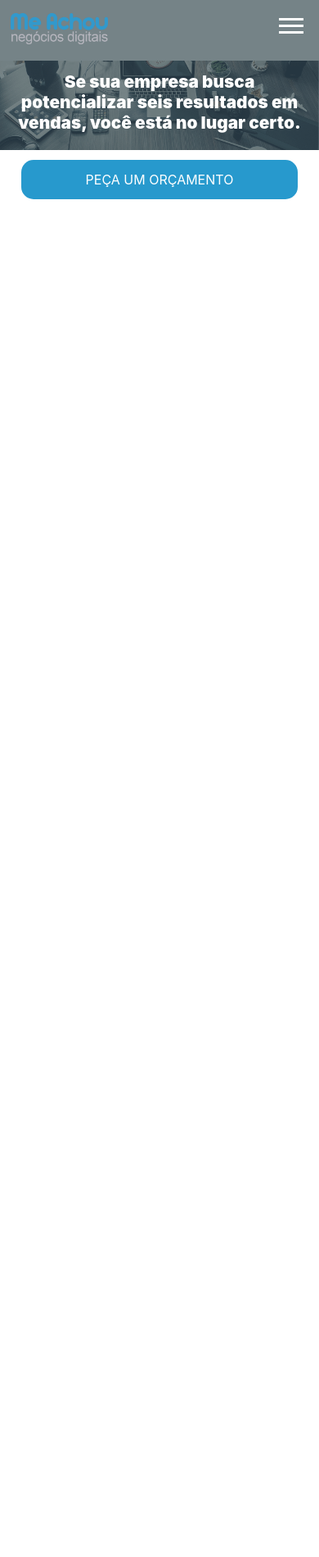
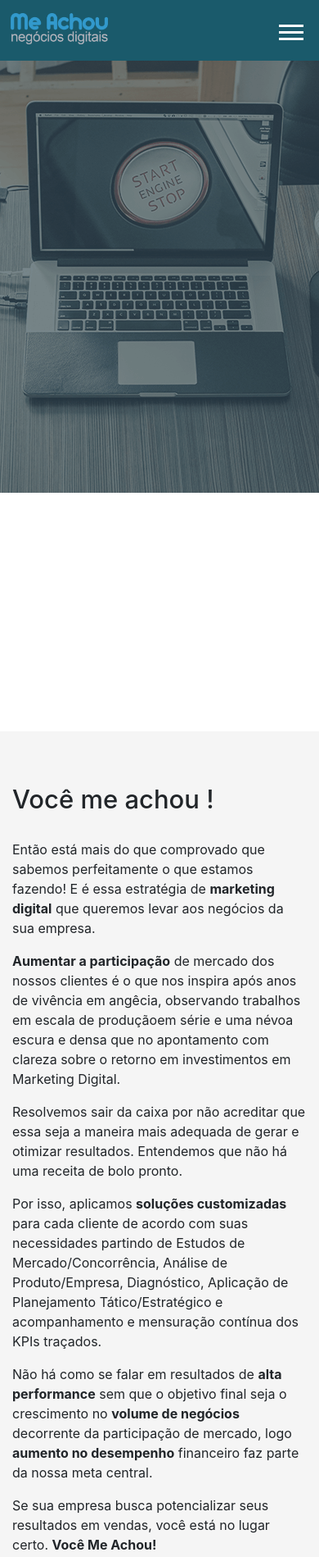
Before and after one commit to wilsonafs/meachou, a plain HTML site: page index.html in a window 390 px wide. Shown: the whole page at 82% size. Before the commit the page ends 844 px from the top, so only its background shows below. Drawn offline with Linux system fonts and the light colour scheme.

Commit message:
adicionando texto

```diff
--- a/css/main.css
+++ b/css/main.css
@@ -1,12 +1,10 @@
-@media only screen and (min-width: 320px) {
-    .sd-header {
-        background: #758387;
-    }
+.bg-home {
+    background: #fff url(../images/bg-header.png) no-repeat top center;
 }
 
-@media only screen and (min-width: 1170px) {
-    .sd-header {
-        background: rgba(17, 45, 53, 0.6);
+@media only screen and (min-width: 1170px){
+    .bg-home {
+        background-size: 100%;
     }
 }
 
@@ -20,6 +18,26 @@
     -webkit-transition: all .15s ease 0s;
     transition: all .15s ease 0s;
     position: fixed;
+}
+
+@media only screen and (min-width: 320px) {
+    .sd-header {
+        background: #1a5a6b;
+    }
+}
+
+@media only screen and (min-width: 1170px) {
+    .sd-header {
+        background: rgba(17, 45, 53, 0.6);
+    }
+}
+
+.container {
+    width: 100%;
+    padding-right: 15px;
+    padding-left: 15px;
+    margin-right: auto;
+    margin-left: auto;
 }
 
 @media (min-width: 576px) {
@@ -46,22 +64,21 @@
     }
 }
 
-.container {
-    width: 100%;
-    padding: 0 15px;
-    margin: 0 auto;
-}
-
 .row {
+    display: -webkit-box;
+    display: -ms-flexbox;
     display: flex;
+    -ms-flex-wrap: wrap;
     flex-wrap: wrap;
+    margin-right: -15px;
+    margin-left: -15px;
 }
 
 @media only screen and (min-width: 320px) {
     .sd-header #b {
         position: absolute;
         right: 5%;
-        top: 30%;
+        top: 30px;
         width: 30px;
         height: 30px;
         display: block;
@@ -84,6 +101,20 @@
     }
 }
 
+.sd-header .logo {
+    background-image: url(../images/logo.png);
+    background-repeat: no-repeat;
+    display: inline-block;
+    background-size: 100%;
+}
+
+.sd-img-replace {
+    display: inline-block;
+    overflow: hidden;
+    text-indent: 100%;
+    white-space: nowrap;
+}
+
 @media only screen and (min-width: 320px) {
     .sd-header .logo {
         width: 119px;
@@ -94,28 +125,16 @@
 
 @media only screen and (min-width: 1170px) {
     .sd-header .logo {
-        width: 150px;
+        width: 160px;
         height: 53px;
+        margin-top: 3px;
     }
 }
 
-.sd-header .logo {
-    background-image: url(../images/logo.png);
-    background-repeat: no-repeat;
-    display: inline-block;
-    background-size: 100%;
+@media (min-width: 768px) {
+    .ml-md-auto, .mx-md-auto {
+        margin-left: auto!important;
     }
-
-.sd-img-replace {
-    display: inline;
-    overflow: hidden;
-    text-indent: 100%;
-    white-space: nowrap;
-}
-
-a {
-    color: #555;
-    text-decoration: none;
 }
 
 @media only screen and (min-width: 320px) {
@@ -128,17 +147,11 @@ a {
 
 @media only screen and (min-width: 1170px) {
     .sd-header .menu {
-        display: block;
         float: right;
         margin-top: 1em;
         padding: 0;
+        display: block;
         width: auto;
-    }
-}
-
-@media (min-width: 768px) {
-    .ml-md-auto, .mx-md-auto {
-        margin-left: auto !important;
     }
 }
 
@@ -153,12 +166,14 @@ a {
     .sd-header .menu li a {
         display: block;
         color: #fff;
-    }
-}
-
-@media only screen and (min-width: 1170px) {
-    .sd-header .menu li a:hover, .sd-header .menu li a.active {
-        border-bottom: 1px solid #2799cd;
+        font-family: "titillium_weblight",sans-serif;
+        letter-spacing: 0.188em;
+        text-transform: uppercase;
+        font-size: 16px;
+        font-size: 1rem;
+        text-decoration: none;
+        text-align: center;
+        padding-bottom: 1.563em;
     }
 }
 
@@ -183,9 +198,10 @@ a {
     }
 }
 
-.bg-home {
-    background: #fff url(../images/bg-header.png) no-repeat top center;
-    background-size: 100%;
+@media only screen and (min-width: 1170px) {
+    .sd-header .menu li a:hover, .sd-header .menu li a.active {
+        border-bottom: 1px solid #469acb;
+    }
 }
 
 .no-touch #sd-vertical-nav {
@@ -255,18 +271,70 @@ a {
     display: none;
 }
 
-#section1 .box-txt .bt-default {
-    display: block;
-    max-width: 338px;
-    margin: 2rem auto;
+.no-touch #sd-vertical-nav a span {
+    float: right;
+    display: inline-block;
+}
+
+#section1 .box-txt .sd-title {
+    font-weight: 900;
+    color: #fff;
+}
+
+.sd-title {
+    font-size: 31px;
+    font-size: 1.9375rem;
+    position: relative;
+    line-height: 1.2;
+    margin-bottom: 1.875rem;
+}
+
+@media only screen and (min-width: 320px) {
+    #section1 .box-txt .sd-title {
+        font-size: 32px;
+        font-size: 2rem;
+        text-align: center;
+    }
+}
+
+@media only screen and (min-width: 768px) {
+    #section1 .box-txt .sd-title {
+        font-size: 62px;
+        font-size: 2.0rem;
+        text-align: left;
+    }
+}
+
+@media only screen and (min-width: 320px) {
+    #section1 .box-txt {
+        position: inherit;
+        right: auto;
+        top: 70%;
+    }
+}
+
+@media only screen and (min-width: 1170px) {
+    #section1 .box-txt {
+        position: absolute;
+        right: 30px;
+        top: 190px;
+    }
+}
+
+@media only screen and (min-width: 1170px) {
+    .head-cont {
+        right: 0;
+        position: absolute;
+    }
 }
 
 .bt-default {
     display: inline-block;
-    border-radius: 15px;
+    border-radius: 30px;
     background-color: #2799cd;
     border: 0;
     color: #fff;
+    line-height: 1.4;
     padding: .75rem 1rem;
     text-decoration: none;
     text-transform: uppercase;
@@ -287,31 +355,27 @@ a {
     }
 }
 
-@media only screen and (min-width: 1170px) {
-    .head-cont {
-        right: 0;
-        position: absolute;
-        top: 40%;
+.sd-section {
+    position: relative;
+    padding: 32em 0 0;
 }
+
+#section3 {
+    background-color: #f5f5f5;
 }
 
 @media only screen and (min-width: 320px) {
-    #section1 .box-txt .sd-title {
-        font-size: 1.3rem;
-        text-align: center;
+    #section3 {
+        height: auto;
+        background-size: cover;
     }
 }
 
 @media only screen and (min-width: 768px) {
-    #section1 .box-txt .sd-title {
-        font-size: 2.5rem;
-        text-align: left;
+    #section3 {
+        height: 728px;
+        background-size: initial;
     }
-}
-
-#section1 .box-txt .sd-title {
-    font-weight: 900;
-    color: #fff;
 }
 
 .sd-title {
@@ -321,7 +385,3 @@ a {
     line-height: 1.2;
     margin-bottom: 1.875rem;
 }
-
-#section1 {
-    height: auto;
-}
--- a/index.html
+++ b/index.html
@@ -4,48 +4,13 @@
     <meta charset="UTF-8">
     <meta name="viewport" content="width=device-width, initial-scale=1.0">
     <meta http-equiv="X-UA-Compatible" content="ie=edge">
+    <title>Me Achou! Negócios Digitais</title>
     <link rel="stylesheet" href="css/reset.css">
     <link rel="stylesheet" href="css/bootstrap.min.css">
     <link rel="stylesheet" href="css/main.css">
-    <title>Me Achou! Negócios Digitais</title>
-    <meta name="description" content="Decorações, Eventos e Trabalhos personalizados, cuidadosamente estudados, planejados e desenvolvidos para cada cliente.">
-    <meta name="keywords" content="Decorações, Eventos, Trabalhos personalizados, Mini Wedding, Workshop, Natal, Assessoria, Halloween, Cursos, Guirlandas, Designer">
+</head>
 
-    <!-- Breve descrição do assunto do seu site -->
-    <meta name="subject" content="Decorações, Eventos e Trabalhos personalizados">
-    <!-- Controle de que páginas são permitidas a serem indexedas pelos robôs de busca -->
-    <meta name="robots" content="index,follow">
-    <!-- Mesmo esquema acima porém exclusivamente para o Google -->
-    <meta name="googlebot" content="index,follow">
-    <!-- Domínio completo ou o endereço web -->
-    <meta name="url" content="https://sabrinaguimaraeseventos.com.br/">
-    <!-- Garante que o seu site aparece em todos os países e idiomas -->
-    <meta name="coverage" content="worldwide">
-    <!-- Faz o mesmo que a tag coverage -->
-    <meta name="distribution" content="global">
-    <!-- Dá uma classificação de idade geral com base em sites de conteúdo -->
-    <meta name="rating" content="general">
-
-    <!-- facebook metatags -->
-    <meta property="og:locale" content="pt_BR" />
-    <meta property="og:type" content="website">
-    <meta property="og:title" content="Sabrina Guimarães | Design de eventos">
-    <meta property="og:description" content="Decorações, Eventos e Trabalhos personalizados, cuidadosamente estudados, planejados e desenvolvidos para cada cliente.">
-    <meta property="og:url" content="https://sabrinaguimaraeseventos.com">
-    <meta property="og:site_name" content="Sabrina Guimarães - Design de Eventos">
-    <meta property="og:image" content="https://sabrinaguimaraeseventos.com/images/Topbaner1.jpg">
-
-    <!-- twitter cards https://superdigital.com.br/ -->
-    <meta name="twitter:title" content="Sabrina Guimarães | Design de eventos">
-    <meta name="twitter:description" content="Decorações, Eventos e Trabalhos personalizados, cuidadosamente estudados, planejados e desenvolvidos para cada cliente.">
-    <meta name="twitter:url" content="https://sabrinaguimaraeseventos.com">
-    <meta name="twitter:card" content="summary">
-    <meta name="twitter:image" content="https://sabrinaguimaraeseventos.com/images/Topbaner1.jpg">
-    <meta name="twitter:image:alt" content="Decorações, Eventos e Trabalhos personalizados, cuidadosamente estudados, planejados e desenvolvidos para cada cliente.">
-
-</head>
 <body class="bg-home">
-
 <header class="sd-header">
     <div class="container">
         <div class="row">
@@ -68,19 +33,25 @@
 <nav id="sd-vertical-nav" class="color-index-0">
     <ul>
         <li>
-            <a href="#" data-number="1" class="is-selected">
+            <a href="#section1" data-number="1" class="is-selected">
                 <span class="sd-dot"></span>
                 <span class="sd-label">&nbsp;</span>
             </a>
         </li>
         <li>
-            <a href="#" data-number="2" class="is-selected">
+            <a href="#section1" data-number="1" class="is-selected">
                 <span class="sd-dot"></span>
                 <span class="sd-label">&nbsp;</span>
             </a>
         </li>
         <li>
-            <a href="#" data-number="3" class="is-selected">
+            <a href="#section1" data-number="1" class="is-selected">
+                <span class="sd-dot"></span>
+                <span class="sd-label">&nbsp;</span>
+            </a>
+        </li>
+        <li>
+            <a href="#section1" data-number="1" class="is-selected">
                 <span class="sd-dot"></span>
                 <span class="sd-label">&nbsp;</span>
             </a>
@@ -91,15 +62,40 @@
 <section id="section1" class="sd-section">
     <div class="container">
         <div class="row">
-            <div class="col-12 col-md-7 col-lg-6 head-cont">
+            <div class="col-12 col-md-7 col-lg-5 head-cont">
                 <div class="box-txt">
-                    <h1 class="sd-title">Se sua empresa busca potencializar seis resultados em vendas,<span> você está no lugar certo.</span></h1>
+                    <h1 class="sd-title">Se sua empresa busca potencializar seus resultados em vendas,<span> você está no lugar certo.</span></h1>
                     <a href="#" class="bt-default">Peça um orçamento</a>
                 </div>
             </div>
         </div>
     </div>
 </section>
+
+<section id="section3" class="sd-section" style="padding-top: 4em;">
+    <div dir="plans" class="container">
+        <div class="row">
+            <div class="col-12 col-md-7 col-lg-5 ">
+                <h2 class="sd-title">Você me achou !</h2>
+            </div>
+            <div class="col-12 col-md-7 col-lg-5 ">
+                <p>Então está mais do que comprovado que sabemos perfeitamente o que estamos fazendo! E é essa estratégia de <strong>marketing digital</strong> que queremos levar aos negócios da sua empresa.</p>
+                <p><strong>Aumentar a participação</strong> de mercado dos nossos clientes é o que nos inspira após anos de vivência em angêcia, observando trabalhos em escala de produçãoem série e uma névoa escura e densa que no apontamento com clareza sobre o retorno em investimentos em Marketing Digital.</p>
+                <p>Resolvemos sair da caixa por não acreditar que essa seja a maneira mais adequada de gerar e otimizar resultados. Entendemos que não há uma receita de bolo pronto.</p>
+                <p>Por isso, aplicamos <strong>soluções customizadas </strong>para cada cliente de acordo com suas necessidades partindo de Estudos de Mercado/Concorrência, Análise de Produto/Empresa, Diagnóstico, Aplicação de Planejamento Tático/Estratégico e acompanhamento e mensuração contínua dos KPIs traçados.</p>
+                <p>Não há como se falar em resultados de <strong>alta performance</strong> sem que o objetivo final seja o crescimento no <strong>volume de negócios</strong> decorrente da participação de mercado, logo <strong>aumento no desempenho</strong> financeiro faz parte da nossa meta central.</p>
+                <p>Se sua empresa busca potencializar seus resultados em vendas, você está no lugar certo. <strong>Você Me Achou!</strong></p>
+            </div>
+        </div>
+
+    </div>
+
+
+</section>
+
+
+
+
 
 
 
```
Lines whose indentation alone changed are shown as unchanged.
